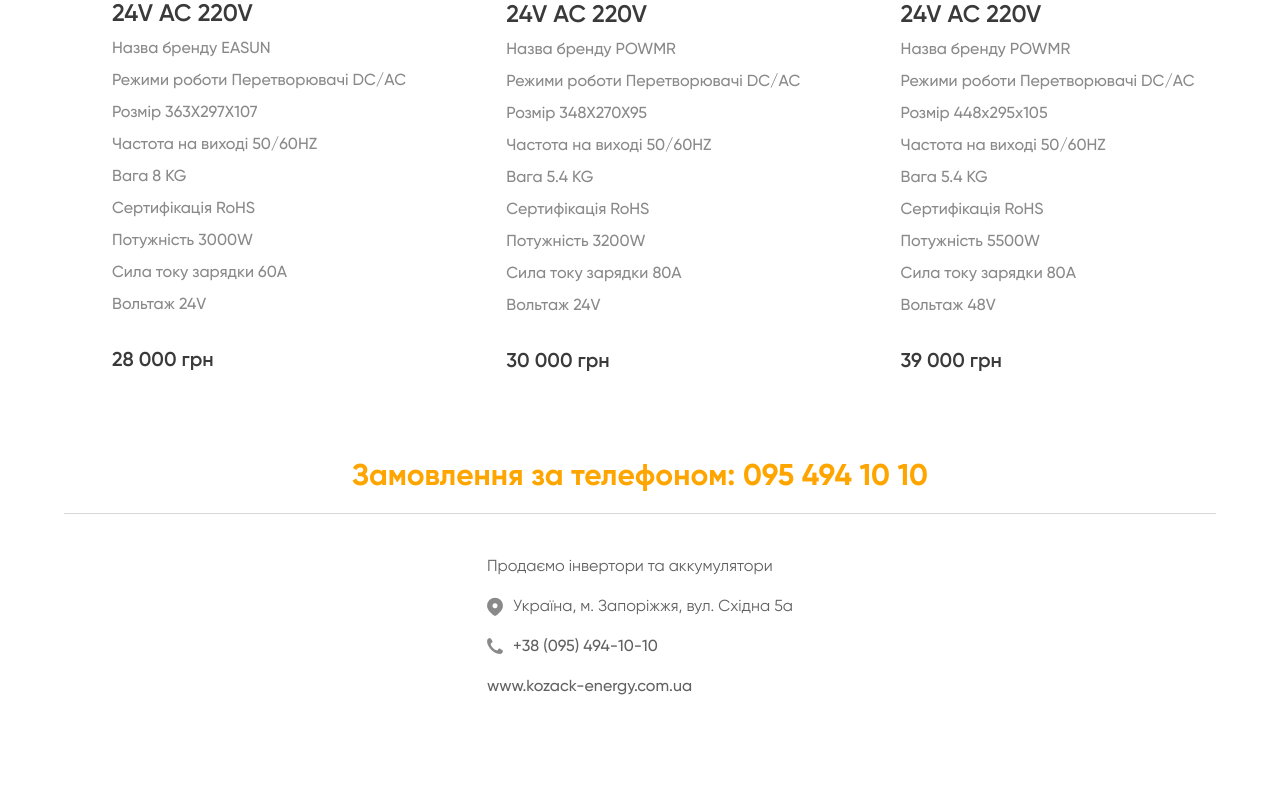
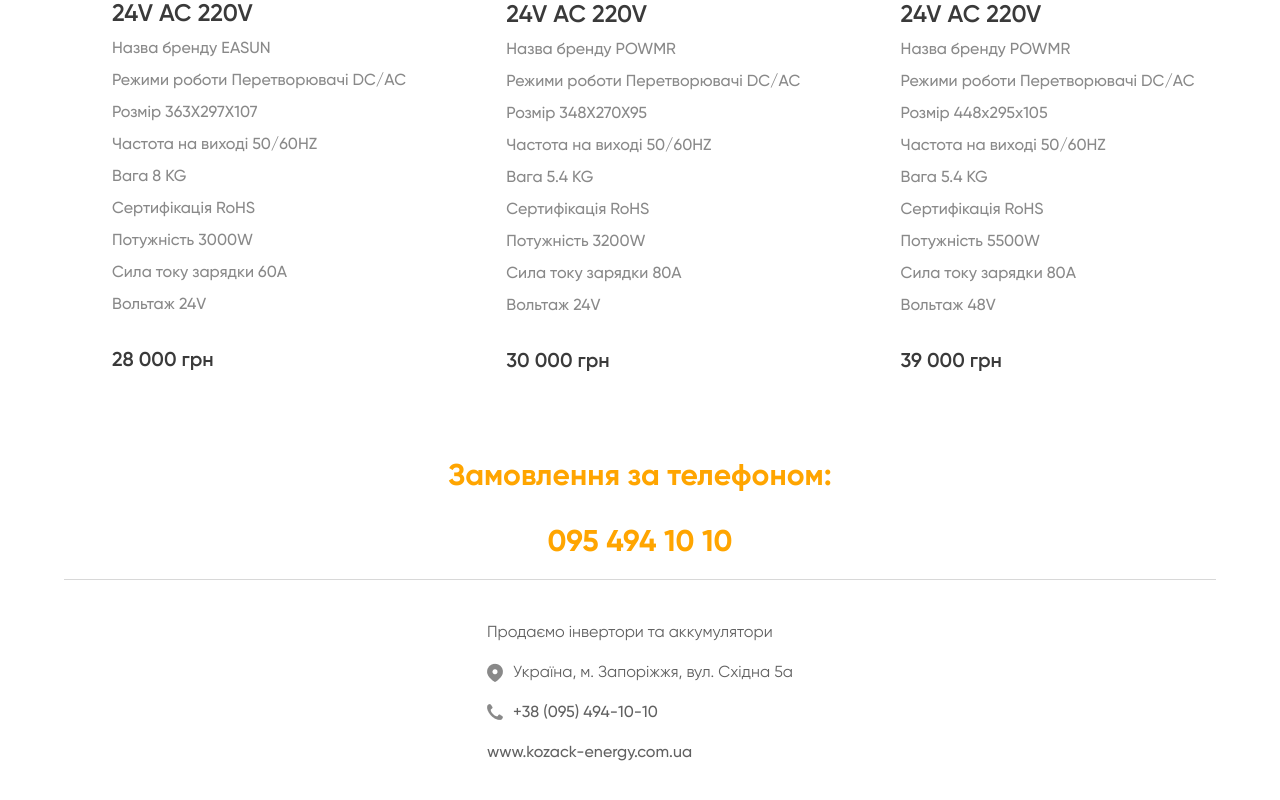
Before and after one commit to Serge12333/kozack, a React (Create React App) app: page /our-products in a window 1280 px wide. Shown: the part 1517-2317 px from the top of the page. Before the commit the page ends 2265 px from the top, so only its background shows below. Built offline with nearby package versions, Linux system fonts and the light colour scheme.

Commit message:
price updt

```diff
--- a/src/site-content/Pages/beautiful.jsx
+++ b/src/site-content/Pages/beautiful.jsx
@@ -214,7 +214,7 @@
               <p className="descrp">Вольтаж 24V</p>
               <p className="descrp">Потужність акумуляторів 2640 Ватт</p>
               <p className="descrp">Інвертор PowMr 3200W</p>
-              <p className="descrp">Потужність інвертора 3kw</p>
+              <p className="descrp">Потужність інвертора 3.2kw</p>
               <div className="priceHolder">
                 <p className="price">51 110 грн</p>
                 <p className="discount">53 800 грн</p>
@@ -234,8 +234,8 @@
               <p className="descrp">Кількість аккумуляторів 4 шт</p>
               <p className="descrp">Вольтаж 48V</p>
               <p className="descrp">Потужність акумуляторів 6720 Ватт</p>
-              <p className="descrp">Інвертор EASUN 3000W</p>
-              <p className="descrp">Потужність інвертора 3kw</p>
+              <p className="descrp">Інвертор PowMr 5500w</p>
+              <p className="descrp">Потужність інвертора 5.5kw</p>
               <div className="priceHolder">
                 <p className="price">92 150 грн</p>
                 <p className="discount">97 000 грн</p>
@@ -243,7 +243,8 @@
             </div>
           </div>
         </Gridwrapper>
-        <h3>Замовлення за телефоном: 095 494 10 10</h3>
+        <h3>Замовлення за телефоном:</h3>
+        <h3>095 494 10 10</h3>
       </MainWrapper>
     </AnimatedPage>
   );
--- a/src/site-content/Pages/our-products.jsx
+++ b/src/site-content/Pages/our-products.jsx
@@ -289,7 +289,8 @@
             </div>
           </div>
         </Gridwrapper>
-        <h3>Замовлення за телефоном: 095 494 10 10</h3>
+        <h3>Замовлення за телефоном:</h3>
+        <h3>095 494 10 10</h3>
       </MainWrapper>
     </AnimatedPage>
   );
```
